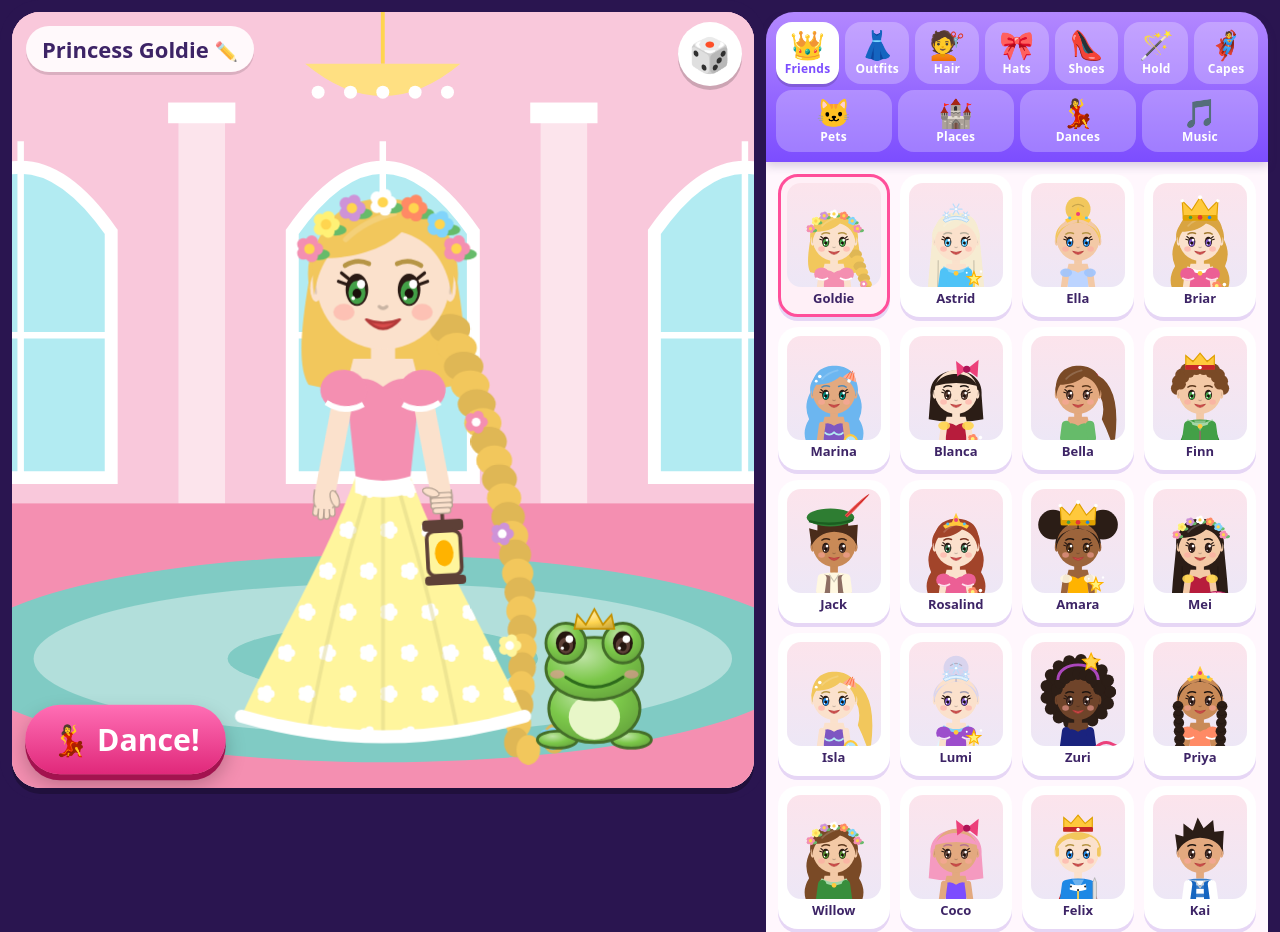
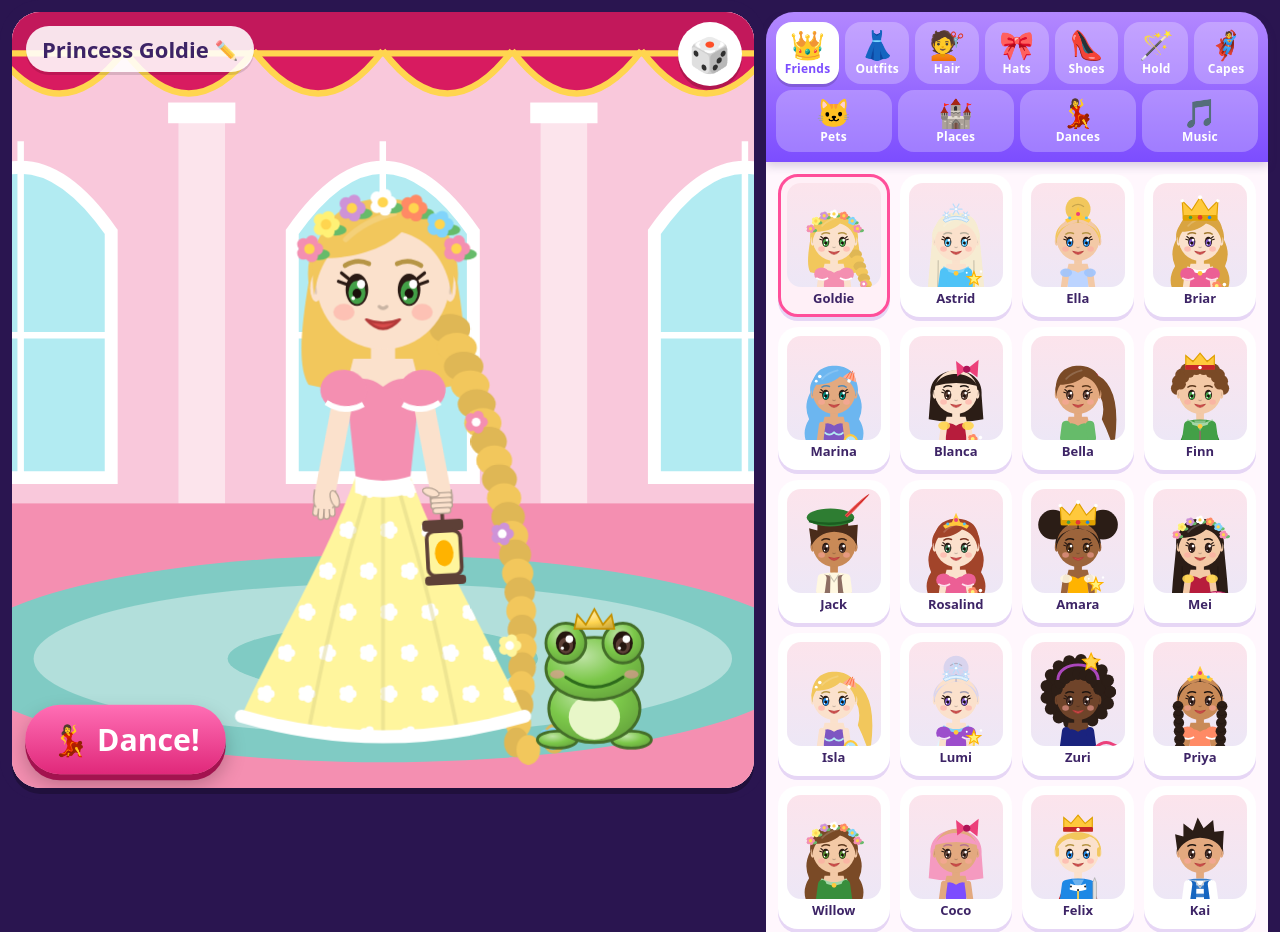
Before and after one commit to gimann421/hgame, a plain HTML site: page index.html in a window 1280 px wide. Shown: the top 932 px of the page. Drawn offline with Linux system fonts and the light colour scheme.

Commit message:
Replace ballroom chandelier dots with a curtain; bug sweep fixes
- Ballroom: the cut-off chandelier showed as stray white dots at the top; now a curtain valance
- Long names: name tag and friend tiles shorten with ... instead of spilling out
- Names are escaped in the friend list
- Old or damaged saves are cleaned up on load
- Music skips missed notes after the screen sleeps and resumes when the app comes back

Co-Authored-By: Claude Opus 5.5 <noreply@anthropic.com>
Claude-Session: https://claude.ai/code/session_01FaQBiusvPXGVJfEWpgxeXm

```diff
--- a/js/app.js
+++ b/js/app.js
@@ -23,6 +23,22 @@
   let S = { ...friendState(FRIENDS[0]), stage: 'ballroom', dance: 'twirl', track: 'pop', tab: 'friends', names: {} };
   try { const saved = JSON.parse(localStorage.getItem(SAVE_KEY)); if (saved && saved.friend) S = { ...S, ...saved }; } catch (e) {}
   if (!S.names || typeof S.names !== 'object') S.names = {};
+  // An old or damaged save must never break the game: drop anything unknown.
+  {
+    const ok = (list, v) => list.some(x => x.id === v);
+    const base = friendState(byId(FRIENDS, S.friend));
+    if (!ok(FRIENDS, S.friend)) Object.assign(S, base);
+    for (const [k, list] of [['outfit', OUTFITS], ['hair', HAIR_STYLES], ['hat', HATS], ['shoes', SHOES], ['item', ITEMS], ['cape', CAPES], ['pet', PETS]])
+      if (!ok(list, S[k])) S[k] = ok(list, base[k]) ? base[k] : list[0].id;
+    if (!ok(STAGES, S.stage)) S.stage = 'ballroom';
+    if (!ok(DANCES, S.dance)) S.dance = 'twirl';
+    if (!ok(TRACKS, S.track)) S.track = 'pop';
+    if (!ok(TABS, S.tab)) S.tab = 'friends';
+    if (!SKIN[S.skin]) S.skin = base.skin;
+    if (typeof S.hairColor !== 'string' || !/^#[0-9a-f]{3,8}$/i.test(S.hairColor)) S.hairColor = base.hairColor;
+    for (const id of Object.keys(S.names)) if (!ok(FRIENDS, id) || typeof S.names[id] !== 'string') delete S.names[id];
+  }
+  const esc = t => String(t).replace(/[&<>"']/g, c => ({ '&': '&amp;', '<': '&lt;', '>': '&gt;', '"': '&quot;', "'": '&#39;' })[c]);
   const nameOf = id => S.names[id] || byId(FRIENDS, id).name;
   const save = () => { try { localStorage.setItem(SAVE_KEY, JSON.stringify(S)); } catch (e) {} };
 
@@ -47,7 +63,7 @@
   function tilesFor(tab) {
     const cv = charView(S);
     switch (tab) {
-      case 'friends': return FRIENDS.map(f => tile(f.id, S.names[f.id] || f.name.replace(/^(Princess|Prince|Snow Queen) /, ''), svg('30 -10 140 175', drawCharacter(charView(friendState(f)))), S.friend === f.id)).join('');
+      case 'friends': return FRIENDS.map(f => tile(f.id, S.names[f.id] ? esc(S.names[f.id]) : f.name.replace(/^(Princess|Prince|Snow Queen) /, ''), svg('30 -10 140 175', drawCharacter(charView(friendState(f)))), S.friend === f.id)).join('');
       case 'outfit': return OUTFITS.map(o => tile(o.id, o.name, svg(BODY, drawCharacter({ ...cv, outfit: o.id, item: 'none', cape: 'none' })), S.outfit === o.id)).join('');
       case 'hair':
         return `<div class="swatches">${HAIR_COLORS.map(c => `<button class="swatch${S.hairColor === c ? ' sel' : ''}" data-color="${c}" style="background:${c}" aria-label="hair color"></button>`).join('')}</div>` +
--- a/js/draw.js
+++ b/js/draw.js
@@ -709,7 +709,10 @@ function drawStage(id) {
       for (const x of [120, 400, 680]) s += `<path d="M${x - 70},360 V170 Q${x},70 ${x + 70},170 V360Z" fill="#b2ebf2" stroke="#fff" stroke-width="10"/><path d="M${x},100 V360 M${x - 70},250 H${x + 70}" stroke="#fff" stroke-width="5"/>`;
       for (const x of [260, 540]) s += `<rect x="${x - 18}" y="80" width="36" height="300" fill="#fce4ec"/><rect x="${x - 26}" y="70" width="52" height="16" fill="#fff"/>`;
       s += `<rect y="380" width="800" height="220" fill="#f48fb1"/><ellipse cx="400" cy="500" rx="330" ry="80" fill="#80cbc4"/><ellipse cx="400" cy="500" rx="270" ry="58" fill="#b2dfdb"/><ellipse cx="400" cy="500" rx="120" ry="26" fill="#80cbc4"/>`;
-      s += `<path d="M400,0 V40" stroke="#ffd54f" stroke-width="3"/><path d="M340,40 Q400,90 460,40Z" fill="#ffe082"/>` + [350, 375, 400, 425, 450].map(x => `<circle cx="${x}" cy="62" r="5" fill="#fff"/>`).join('');
+      // curtain valance across the top: scalloped swags with a gold trim
+      s += `<rect width="800" height="34" fill="#c2185b"/>`;
+      for (let x = 0; x < 800; x += 100) s += `<path d="M${x},30 Q${x + 50},96 ${x + 100},30Z" fill="#d81b60"/><path d="M${x},30 Q${x + 50},96 ${x + 100},30" fill="none" stroke="#ffd54f" stroke-width="5"/>`;
+      s += `<path d="M0,32 H800" stroke="#ffd54f" stroke-width="5"/>`;
       break;
     case 'ice':
       s = `<defs><linearGradient id="gi" x1="0" y1="0" x2="0" y2="1"><stop offset="0" stop-color="#4fc3f7"/><stop offset="1" stop-color="#e1f5fe"/></linearGradient></defs><rect width="800" height="600" fill="url(#gi)"/>`;
--- a/js/music.js
+++ b/js/music.js
@@ -141,8 +141,16 @@ const Music = (() => {
   function tick() {
     if (!playing) return;
     const sdur = 60 / song.t.bpm / 2;
+    // After the screen sleeps or the app is in the background, skip the missed
+    // notes instead of playing them all at once.
+    if (nextTime < ctx.currentTime - 0.1) nextTime = ctx.currentTime + 0.05;
     while (nextTime < ctx.currentTime + 0.15) { playStep(step, nextTime); nextTime += sdur; step++; }
   }
+
+  // Coming back to the app (or after a phone call / lock screen) wakes the sound up again.
+  document.addEventListener('visibilitychange', () => {
+    if (!document.hidden && ctx && playing && ctx.state !== 'running') ctx.resume();
+  });
 
   return {
     unlock() {
--- a/style.css
+++ b/style.css
@@ -67,7 +67,10 @@ button { font: inherit; color: inherit; border: 0; background: none; cursor: poi
   position: absolute; top: 14px; left: 14px; z-index: 6;
   background: rgba(255,255,255,.88); padding: 8px 16px; border-radius: 999px;
   font-weight: 800; font-size: clamp(16px, 2.2vw, 22px); box-shadow: 0 3px 0 rgba(0,0,0,.12);
+  max-width: calc(100% - 100px); display: flex; align-items: center; gap: 6px;
 }
+#nameText { overflow: hidden; text-overflow: ellipsis; white-space: nowrap; min-width: 0; }
+#nameTag .pencil { flex: none; }
 #nameTag .pencil { font-size: .85em; opacity: .8; }
 [hidden] { display: none !important; }
 #renameBox { position: absolute; top: 12px; left: 12px; right: 12px; z-index: 8; max-width: 440px;
@@ -128,7 +131,7 @@ button { font: inherit; color: inherit; border: 0; background: none; cursor: poi
 .tile.sel { border-color: var(--pink); background: #fff0f7; }
 .tile .art { width: 100%; height: 104px; display: flex; align-items: center; justify-content: center; border-radius: 14px; background: #f6ecff; overflow: hidden; }
 .tile .art svg { width: 100%; height: 100%; }
-.tile span { font-size: 13px; font-weight: 800; text-align: center; line-height: 1.15; }
+.tile span { font-size: 13px; font-weight: 800; text-align: center; line-height: 1.15; max-width: 100%; overflow-wrap: anywhere; display: -webkit-box; -webkit-line-clamp: 2; -webkit-box-orient: vertical; overflow: hidden; }
 .tile .emoji { font-size: 54px; }
 .tile .none { font-size: 40px; opacity: .5; }
 .tab-friends .tile .art { background: linear-gradient(180deg, #fce4ec, #ede7f6); }
```
